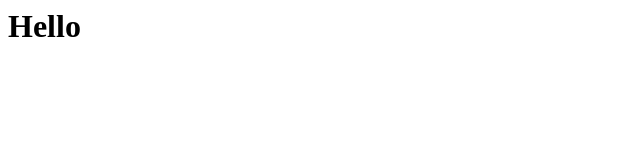
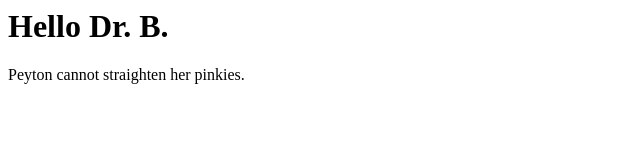
Before and after one commit to peytongray/Lab, a plain HTML site: page index.html in a window 1280 px wide. Shown: the whole page, without its empty margins (0-640 px from the left). Drawn offline with Linux system fonts and the light colour scheme.

Commit message:
added paragraph

```diff
--- a/index.html
+++ b/index.html
@@ -1,5 +1,9 @@
 <html>
 <body>
-<h1>Hello</h1>
+<h1>Hello Dr. B.</h1>
+
+  <p>
+    Peyton cannot straighten her pinkies.
+  </p>
 </body>
 </html>
```
